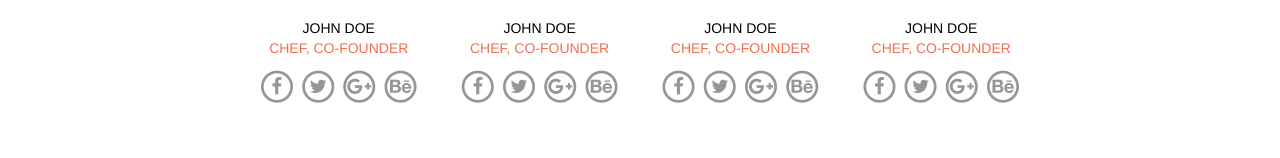
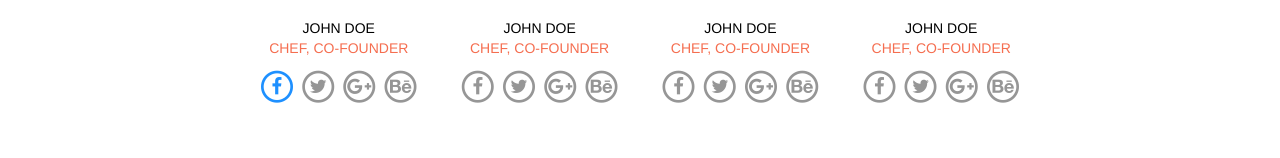
Before and after one commit to etovladislav/restaraunt, a plain HTML site: page rest/2.html in a window 1280 px wide. In both pictures the pointer is over the element 276 px from the left and 548 px from the top of the page. Shown: the part 462-620 px from the top of the page. Drawn offline with nearby package versions, Linux system fonts and the light colour scheme.

Commit message:
штвуч

```diff
--- a/rest/css/style.css
+++ b/rest/css/style.css
@@ -64,6 +64,9 @@ html {
 .chef-social-network {
     margin-top: 10px;
     color: #969696;
+}
+.chef-social-network span:hover{
+    color: dodgerblue;
 }
 
 .reservation {
```
